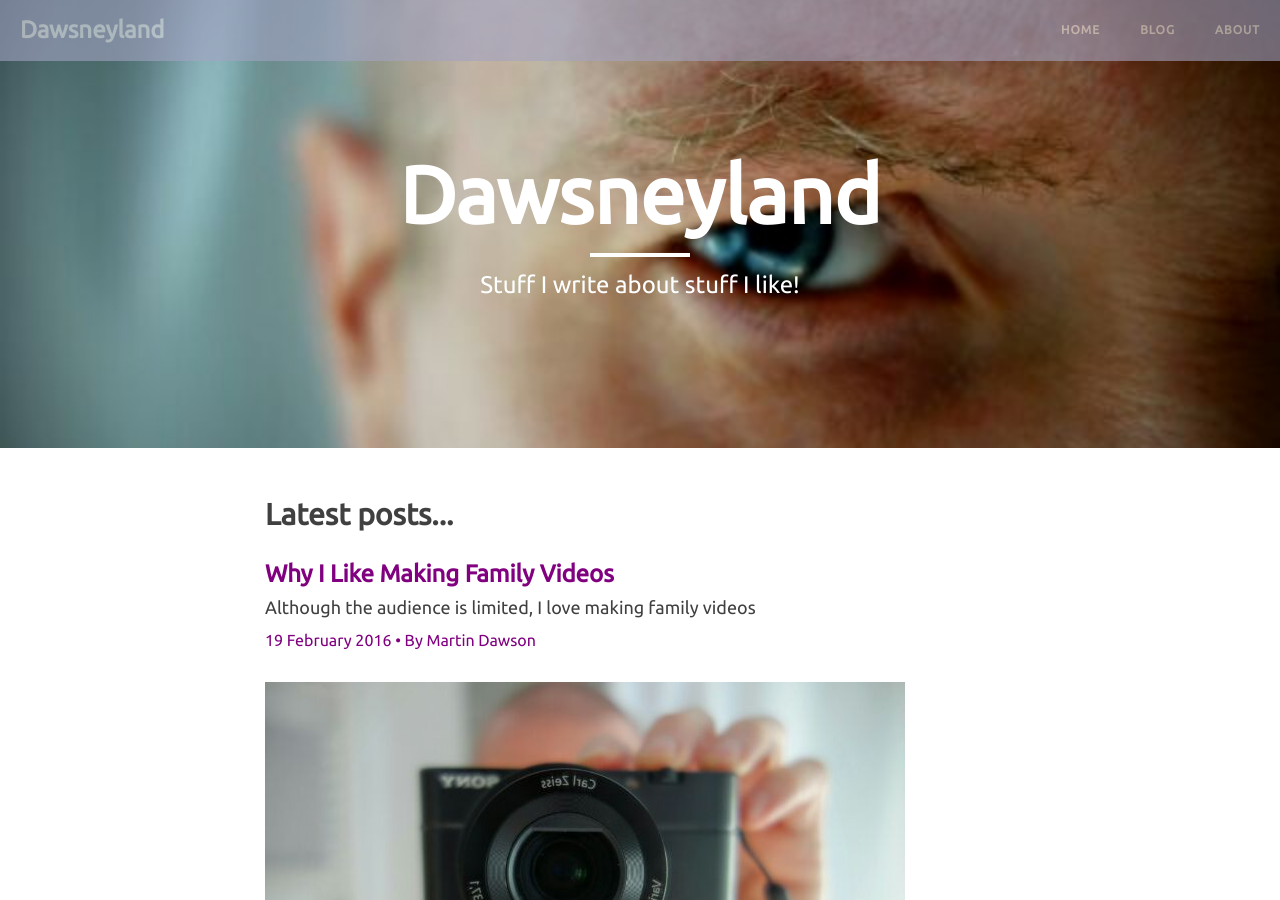
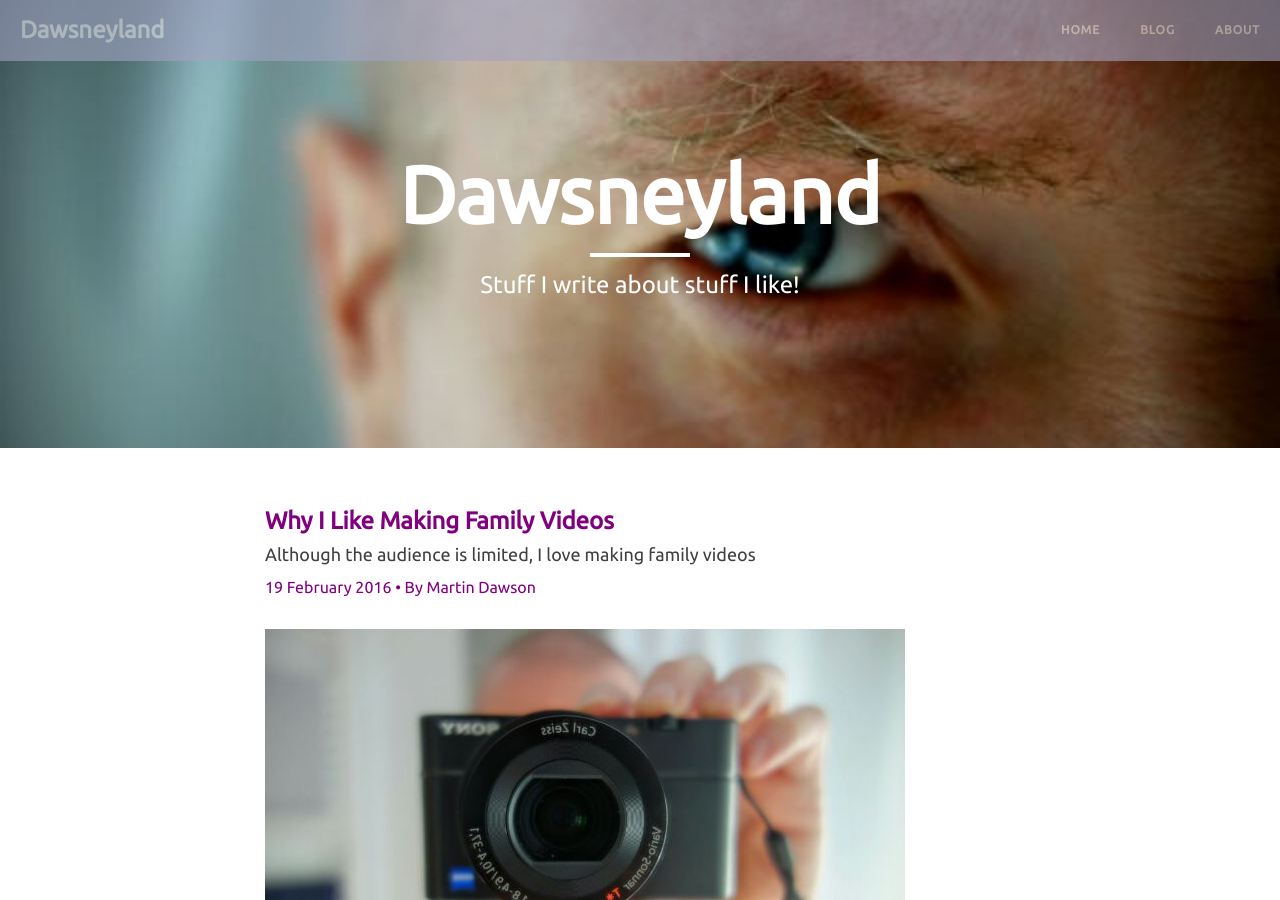
Before and after one commit to dawsneyland/formerdland, a Jekyll site: the page built from index.html, in a window 1280 px wide and 900 px high. Built offline with Jekyll 4.4.1, drawn with Linux system fonts in a browser that asks for light colours; nearby versions of some CDN libraries; the list of posts is cut into pages by our own code.

Commit message:
Update index.html

```diff
--- a/index.html
+++ b/index.html
@@ -3,8 +3,6 @@ layout: page
 # description: "The place I live, the life I lead, the things I do, and the people I love."
 description: "Stuff I write about stuff I like!"
 ---
-<h2>Latest posts...</h2>
-
 {% for post in paginator.posts %}
 <div class="post-preview">
     <a href="{{ post.url | prepend: site.baseurl }}">
```
